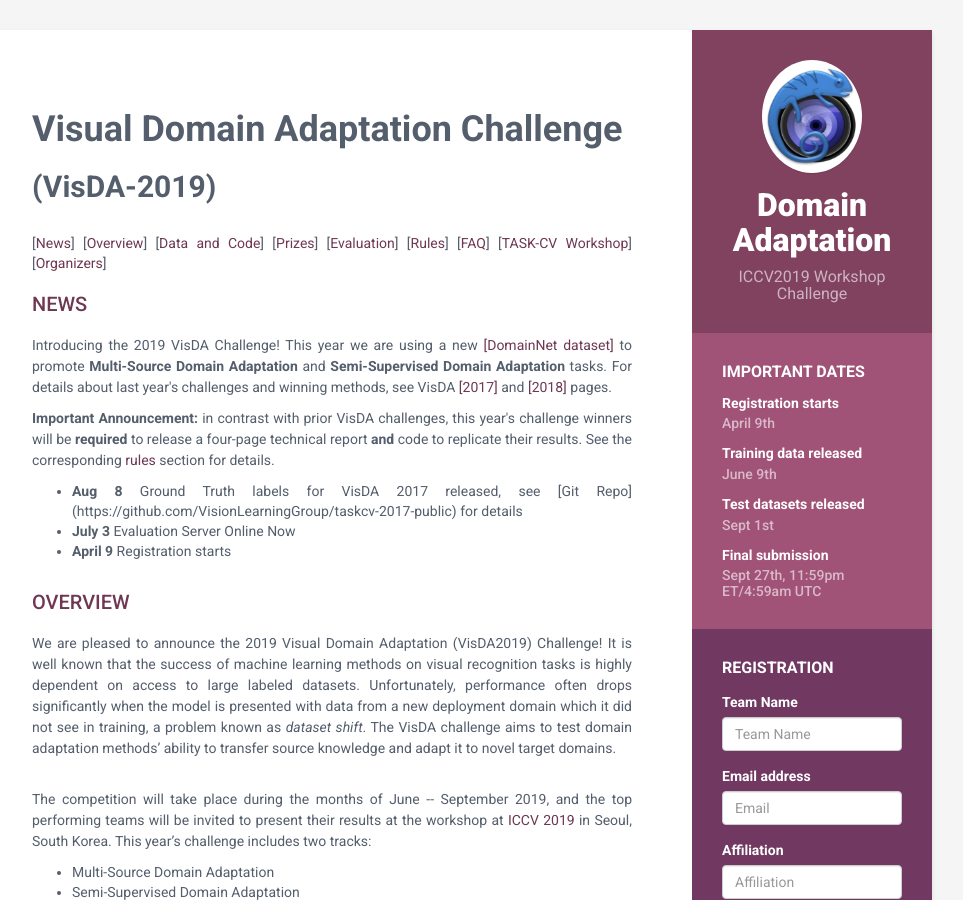
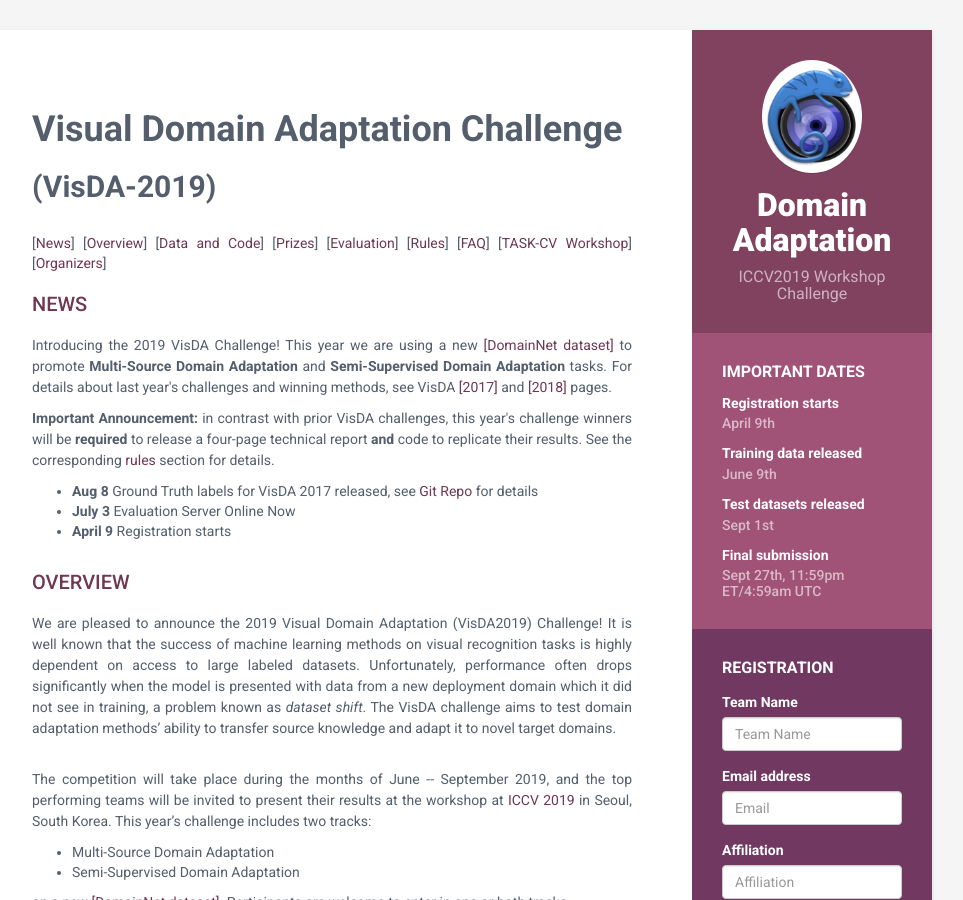
Before and after one commit to VisionLearningGroup/visda-2019, a Jekyll site: the page built from index.html, in a window 1280 px wide and 900 px high. Shown: the whole window, without its empty margins (188-1151 px from the left). Built offline with Jekyll 4.4.1, drawn with Linux system fonts in a browser that asks for light colours; some of the changed lines change nothing that is shown.

Commit message:
Update index.html

```diff
--- a/index.html
+++ b/index.html
@@ -28,7 +28,7 @@
 <p><b>Important Announcement:</b> in contrast with prior VisDA challenges, this year's challenge winners will be <b>required</b> to release a four-page technical report <b>and</b> code to replicate their results. See the corresponding <a href="#faq">rules</a> section for details. </p>
 
 <ul>
-	<li><b>Aug 8</b> Ground Truth labels for VisDA 2017 released, see [Git Repo](https://github.com/VisionLearningGroup/taskcv-2017-public) for details</li>
+	<li><b>Aug 8</b> Ground Truth labels for VisDA 2017 released, see <a href="https://github.com/VisionLearningGroup/taskcv-2017-public">Git Repo</a> for details</li>
 	<li><b>July 3</b> Evaluation Server Online Now</li>
 	<li><b>April 9</b> Registration starts</li>
 </ul>
```
